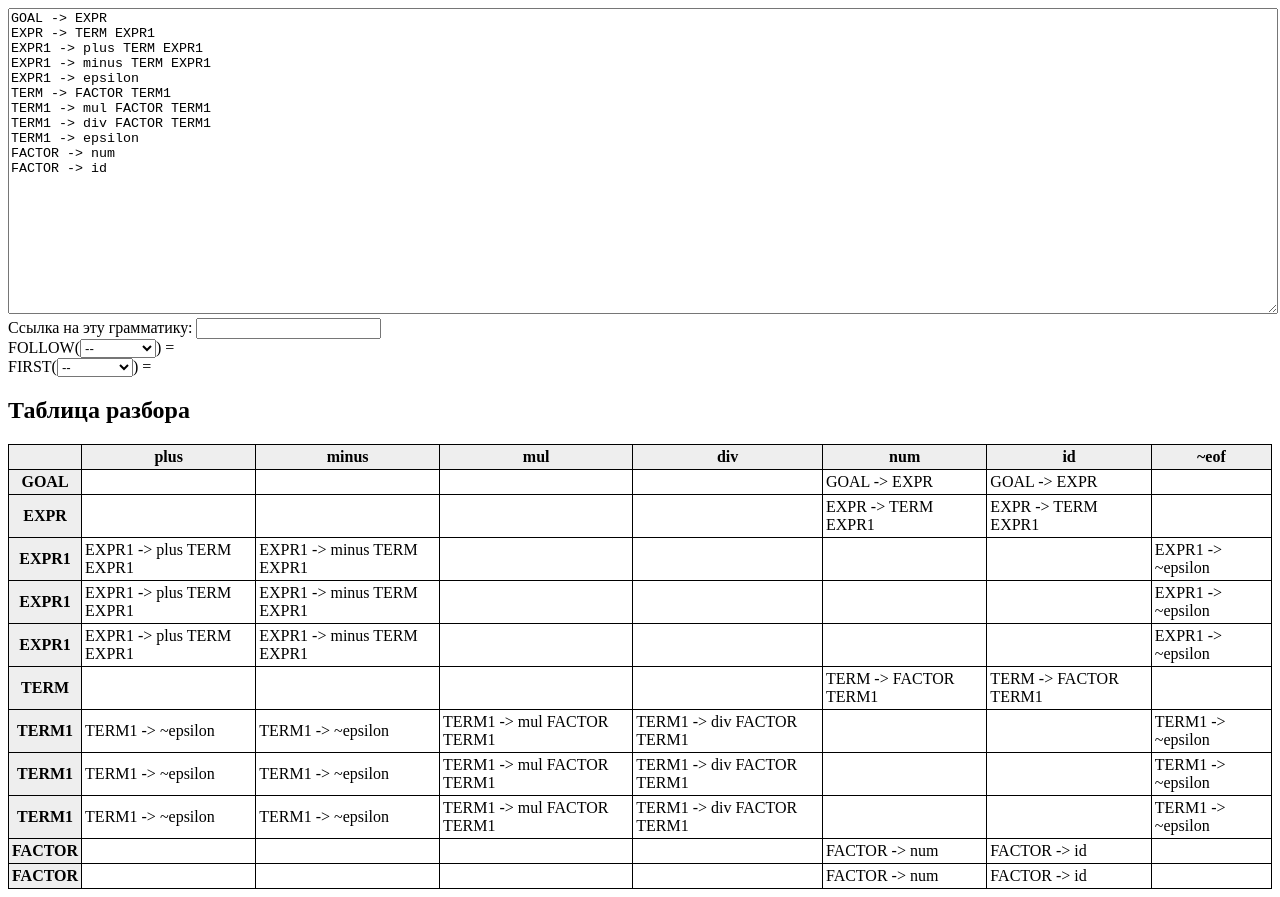
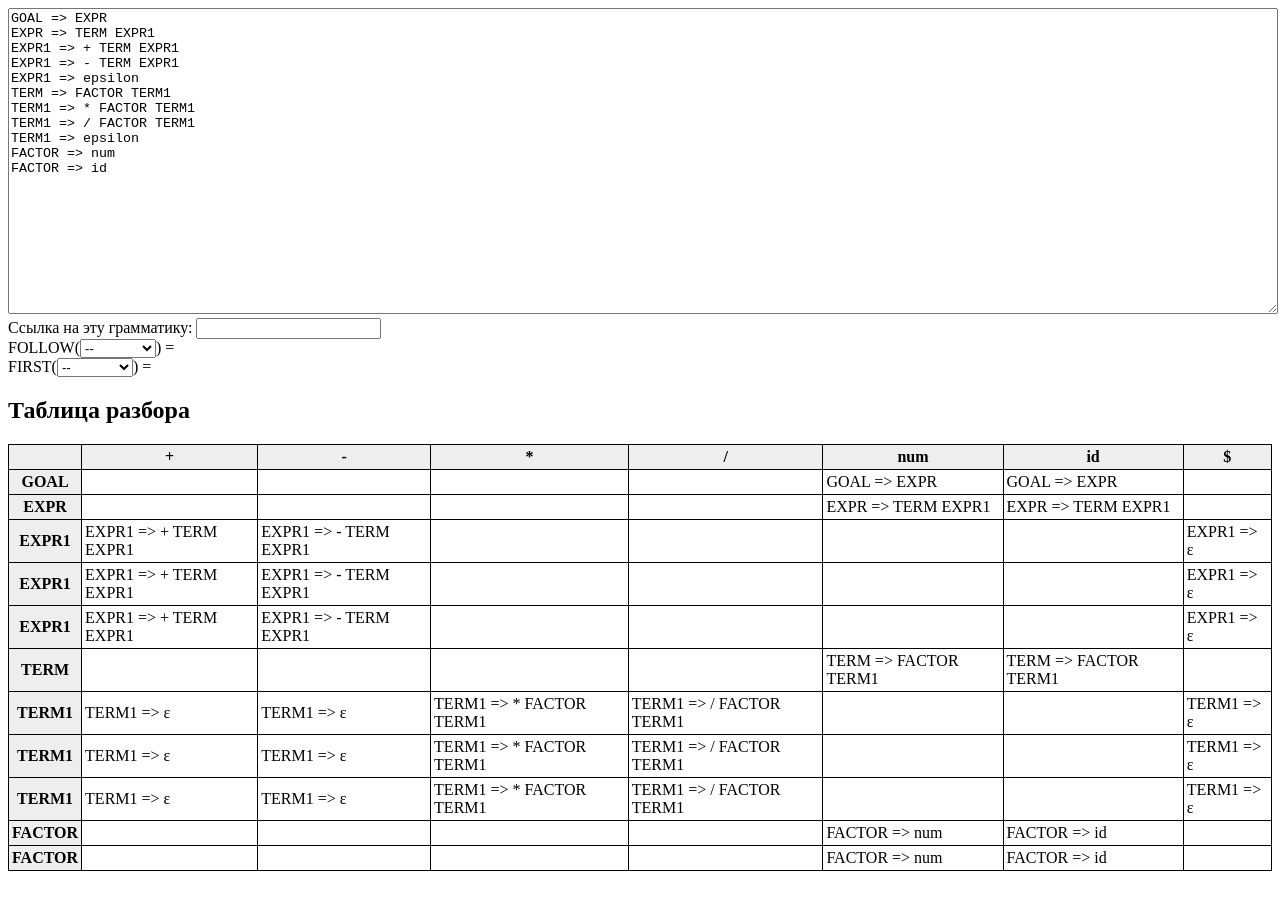
Before and after one commit to Niades/ll1, a website: page index.html in a window 1280 px wide. Drawn offline with nearby package versions, Linux system fonts and the light colour scheme.

Commit message:
Added special chars support and replaced eof with $ and eps with E

```diff
--- a/analysers.js
+++ b/analysers.js
@@ -15,11 +15,11 @@
 				name: 'NonTerm'
 			},
 			{
-				regex: /^([a-z][A-Za-z_]*)$/,
+				regex: /^([a-z_()\+-\/\*,\.]+)$/,
 				name: 'Term'
 			},
 			{
-				regex: /^->$/,
+				regex: /^=>$/,
 				name: 'Product'
 			},
 			{
--- a/grammar.js
+++ b/grammar.js
@@ -8,12 +8,12 @@
 	}
 
 	function Epsilon() {
-		this.name = "~epsilon";
+		this.name = "ε";
 	}
 	Epsilon.prototype = Object.create(Term.prototype);
 	var EPSILON = new Epsilon();
 	function Eof() {
-		this.name = "~eof";
+		this.name = "$";
 	}
 	Eof.prototype = Object.create(Term.prototype);
 	var EOF = new Eof();
@@ -29,7 +29,7 @@
 	}
 
 	Product.prototype.toString = function() {
-		return this.head.name + ' -> ' + (this.result.map(function(r){return r.name}).join(' '));
+		return this.head.name + ' => ' + (this.result.map(function(r){return r.name}).join(' '));
 	}
 
 	function Grammar(products) {
--- a/index.html
+++ b/index.html
@@ -7,17 +7,17 @@
 	</head>
 	<body>
 		<textarea class="grammar-input">
-GOAL -> EXPR
-EXPR -> TERM EXPR1
-EXPR1 -> plus TERM EXPR1
-EXPR1 -> minus TERM EXPR1
-EXPR1 -> epsilon
-TERM -> FACTOR TERM1
-TERM1 -> mul FACTOR TERM1
-TERM1 -> div FACTOR TERM1
-TERM1 -> epsilon
-FACTOR -> num
-FACTOR -> id
+GOAL => EXPR
+EXPR => TERM EXPR1
+EXPR1 => + TERM EXPR1
+EXPR1 => - TERM EXPR1
+EXPR1 => epsilon
+TERM => FACTOR TERM1
+TERM1 => * FACTOR TERM1
+TERM1 => / FACTOR TERM1
+TERM1 => epsilon
+FACTOR => num
+FACTOR => id
 		</textarea>
 		<div class="errors">
 		</div>
--- a/main.js
+++ b/main.js
@@ -22,11 +22,11 @@
 			}
 			var head = new NonTerm(token.text);
 			token = analyzer.getNextToken();
-			if(token && token.name != 'Product') {
+			if(!token || token.name != 'Product') {
 				except('Ожидался знак продукции');
 			}
 			token = analyzer.getNextToken();
-			if(token && token.name != 'Term' && token.name != 'NonTerm' && token.name != 'Epsilon') {
+			if(!token || (token.name != 'Term' && token.name != 'NonTerm' && token.name != 'Epsilon')) {
 				except('Тело продукции не может быть пустым');
 			}
 			var result = [];
```
